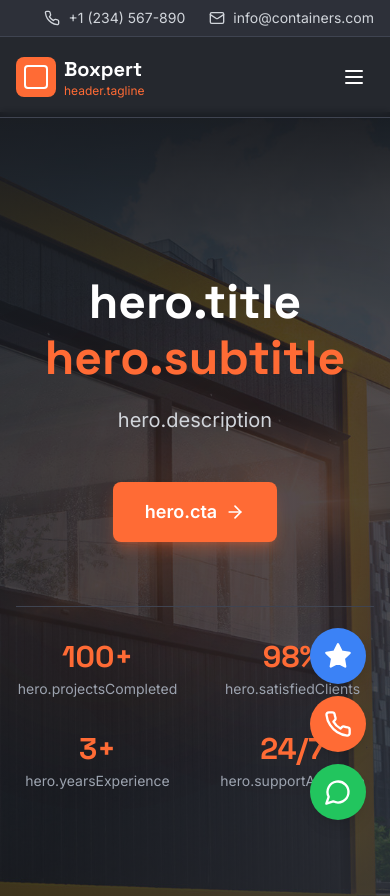
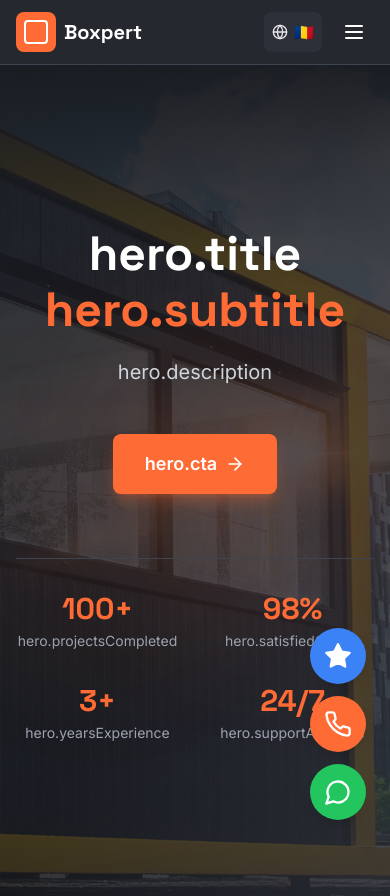
Before and after one commit to stefan123292/containers, a Next.js app: page /about in a window 390 px wide. Shown: the top 896 px of the page. Built offline with nearby package versions, Linux system fonts and the light colour scheme.

Commit message:
Refactor layout and header components: adjust padding for main content, update header styles for mobile and desktop, and enhance language switcher button for better responsiveness.

```diff
--- a/app/[locale]/layout.tsx
+++ b/app/[locale]/layout.tsx
@@ -40,7 +40,7 @@ export default async function LocaleLayout({
     <html lang={locale} className={`${inter.variable} ${spaceGrotesk.variable}`}>
       <body className="font-sans">
         <Header />
-        <main className="pt-28">
+        <main className="pt-16 md:pt-28">
           {children}
         </main>
         <Footer />
--- a/components/layout/Header.tsx
+++ b/components/layout/Header.tsx
@@ -21,8 +21,8 @@ export function Header() {
 
   return (
     <header className="fixed top-0 left-0 right-0 z-50 bg-industrial-900/95 backdrop-blur-sm border-b border-industrial-700">
-      {/* Top bar */}
-      <div className="bg-industrial-800 border-b border-industrial-700">
+      {/* Top bar - Desktop only */}
+      <div className="hidden md:block bg-industrial-800 border-b border-industrial-700">
         <div className="container mx-auto px-4 py-2">
           <div className="flex items-center justify-end gap-6 text-sm text-industrial-300">
             <a href="tel:+1234567890" className="flex items-center gap-2 hover:text-primary transition-colors">
@@ -39,7 +39,7 @@ export function Header() {
 
       {/* Main navigation */}
       <div className="container mx-auto px-4">
-        <nav className="flex items-center justify-between h-20">
+        <nav className="flex items-center justify-between h-16 md:h-20">
           {/* Logo */}
           <Link href="/" className="flex items-center gap-2">
             <div className="w-10 h-10 bg-primary rounded-lg flex items-center justify-center">
@@ -47,7 +47,7 @@ export function Header() {
             </div>
             <div>
               <div className="text-white font-display font-bold text-xl">Boxpert</div>
-              <div className="text-primary text-xs">{t('header.tagline')}</div>
+              <div className="text-primary text-xs hidden sm:block">{t('header.tagline')}</div>
             </div>
           </Link>
 
@@ -71,13 +71,16 @@ export function Header() {
             <LanguageSwitcher />
           </div>
 
-          {/* Mobile menu button */}
-          <button
-            onClick={() => setMobileMenuOpen(!mobileMenuOpen)}
-            className="md:hidden text-white p-2"
-          >
-            {mobileMenuOpen ? <X className="w-6 h-6" /> : <Menu className="w-6 h-6" />}
-          </button>
+          {/* Mobile: Language Switcher + Menu button */}
+          <div className="md:hidden flex items-center gap-3">
+            <LanguageSwitcher />
+            <button
+              onClick={() => setMobileMenuOpen(!mobileMenuOpen)}
+              className="text-white p-2"
+            >
+              {mobileMenuOpen ? <X className="w-6 h-6" /> : <Menu className="w-6 h-6" />}
+            </button>
+          </div>
         </nav>
       </div>
 
@@ -85,6 +88,21 @@ export function Header() {
       {mobileMenuOpen && (
         <div className="md:hidden bg-industrial-800 border-t border-industrial-700">
           <div className="container mx-auto px-4 py-4">
+            {/* Top bar info in mobile menu */}
+            <div className="border-b border-industrial-700 pb-4 mb-4">
+              <div className="flex flex-col gap-3 text-sm text-industrial-300">
+                <a href="tel:+1234567890" className="flex items-center gap-2 hover:text-primary transition-colors">
+                  <Phone className="w-4 h-4" />
+                  <span>+1 (234) 567-890</span>
+                </a>
+                <a href="mailto:info@containers.com" className="flex items-center gap-2 hover:text-primary transition-colors">
+                  <Mail className="w-4 h-4" />
+                  <span>info@containers.com</span>
+                </a>
+              </div>
+            </div>
+
+            {/* Navigation links */}
             <div className="flex flex-col gap-4">
               {navigation.map((item) => (
                 <Link
@@ -103,9 +121,6 @@ export function Header() {
               >
                 {t('common.getStarted')}
               </Link>
-              <div className="pt-2">
-                <LanguageSwitcher />
-              </div>
             </div>
           </div>
         </div>
--- a/components/layout/LanguageSwitcher.tsx
+++ b/components/layout/LanguageSwitcher.tsx
@@ -7,7 +7,7 @@ import type { Locale } from '@/lib/translations';
 
 const languages: { code: Locale; name: string; flag: string }[] = [
   { code: 'ro', name: 'Română', flag: '🇷🇴' },
-  { code: 'en', name: 'English', flag: '🇬🇧' },
+  { code: 'en', name: 'English', flag: 'en' },
 ];
 
 export function LanguageSwitcher() {
@@ -32,11 +32,11 @@ export function LanguageSwitcher() {
     <div className="relative">
       <button
         onClick={() => setIsOpen(!isOpen)}
-        className="flex items-center gap-2 px-3 py-2 rounded-lg bg-industrial-800 hover:bg-industrial-700 text-industrial-200 transition-colors"
+        className="flex items-center gap-1.5 md:gap-2 px-2 md:px-3 py-2 rounded-lg bg-industrial-800 hover:bg-industrial-700 text-industrial-200 transition-colors"
         aria-label="Switch language"
       >
-        <Globe className="w-4 h-4" />
-        <span className="hidden sm:inline">{currentLanguage.flag}</span>
+        <Globe className="w-4 h-4 md:w-4 md:h-4" />
+        <span className="text-base md:text-lg">{currentLanguage.flag}</span>
         <span className="hidden md:inline text-sm">{currentLanguage.name}</span>
       </button>
 
```
